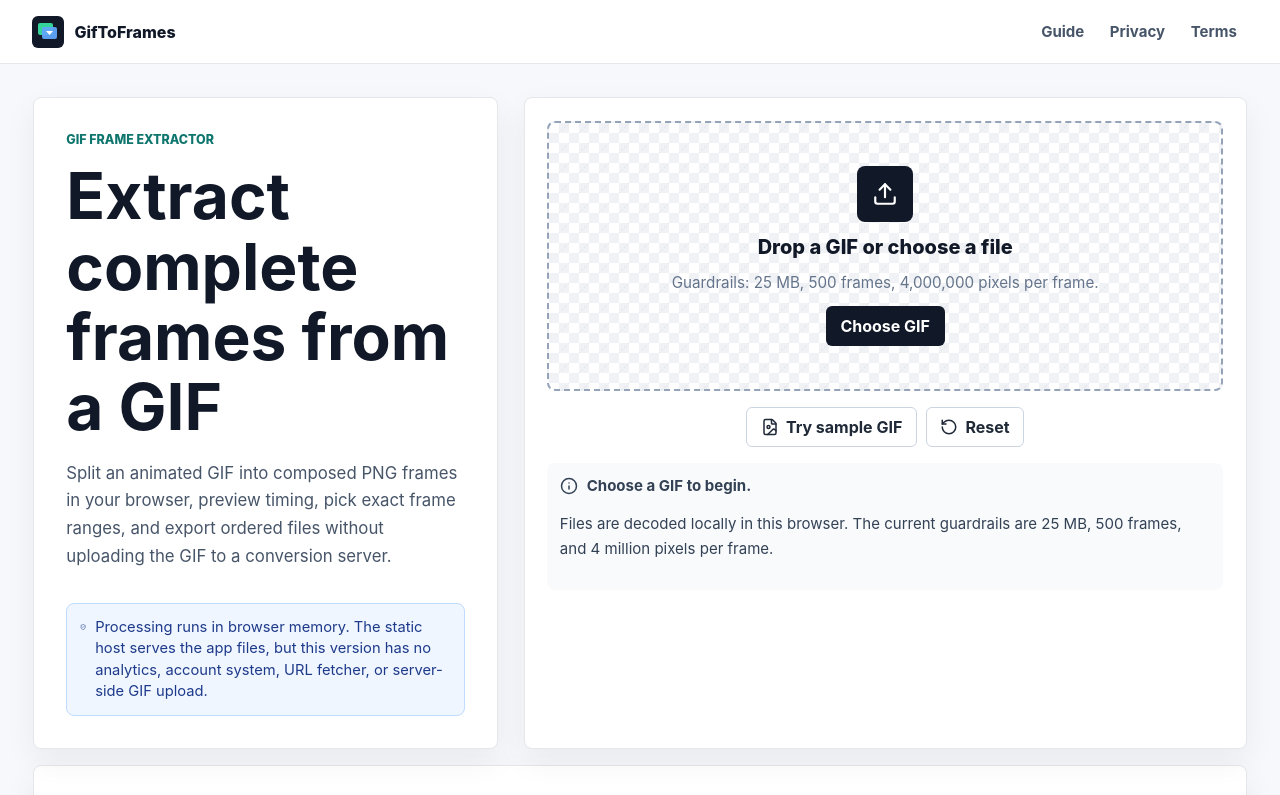
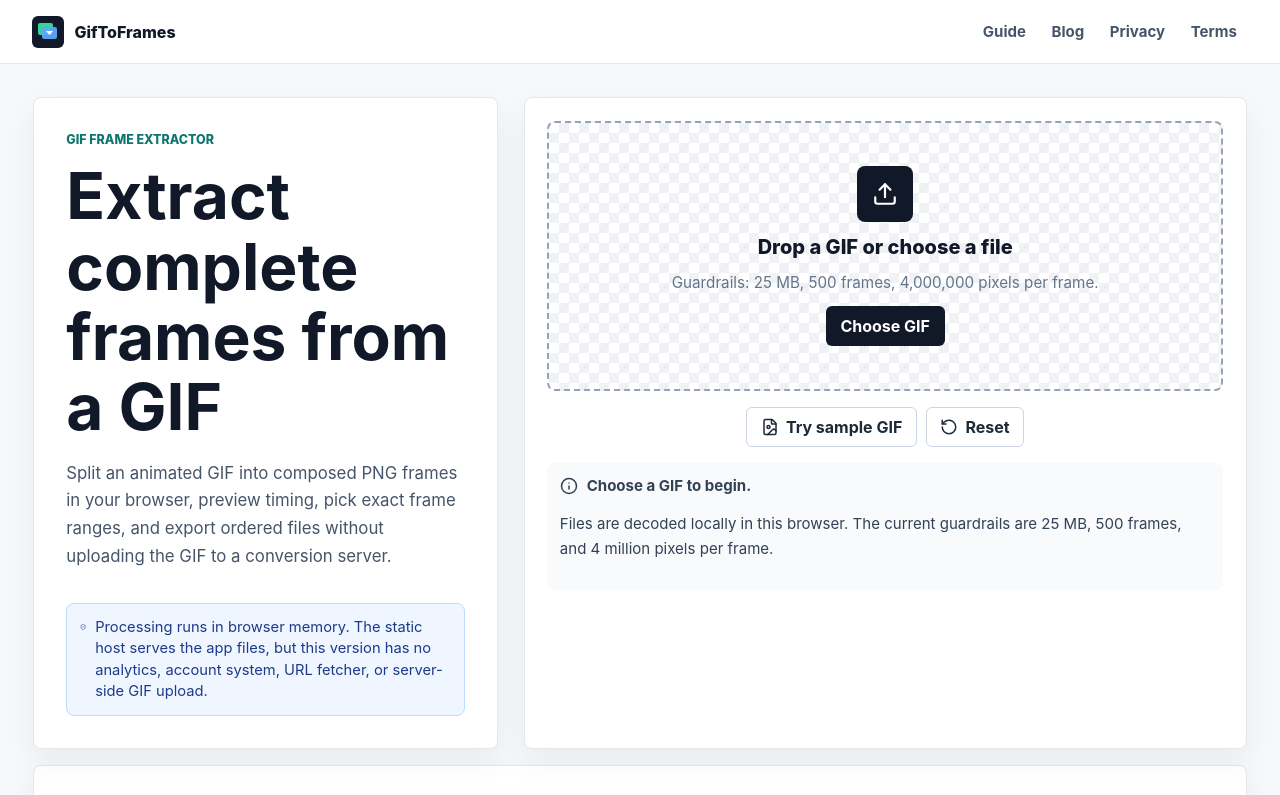
Before and after one commit to aichuanheyan004-prog/giftoframes, a React (Vite) app: page / in a window 1280 px wide. Shown: the top 795 px of the page. Built offline with nearby package versions, Linux system fonts and the light colour scheme.

Commit message:
Add Blog link to React navigation

```diff
--- a/src/App.tsx
+++ b/src/App.tsx
@@ -360,6 +360,7 @@ export function App() {
         </a>
         <nav className="top-nav" aria-label="Primary navigation">
           <a href="/guide/">Guide</a>
+          <a href="/blog/">Blog</a>
           <a href="/privacy/">Privacy</a>
           <a href="/terms/">Terms</a>
         </nav>
```
